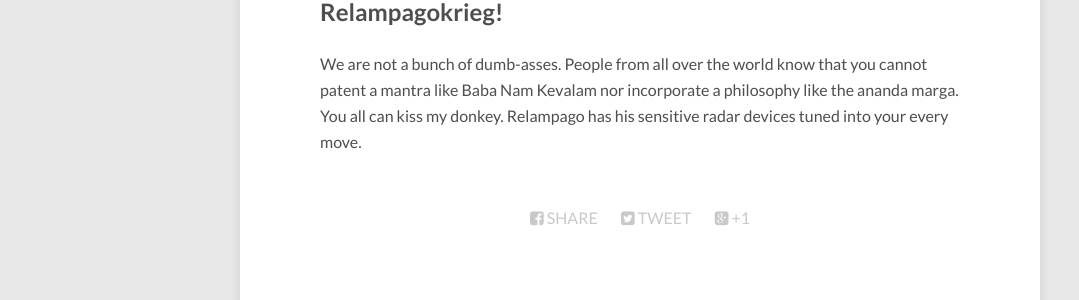
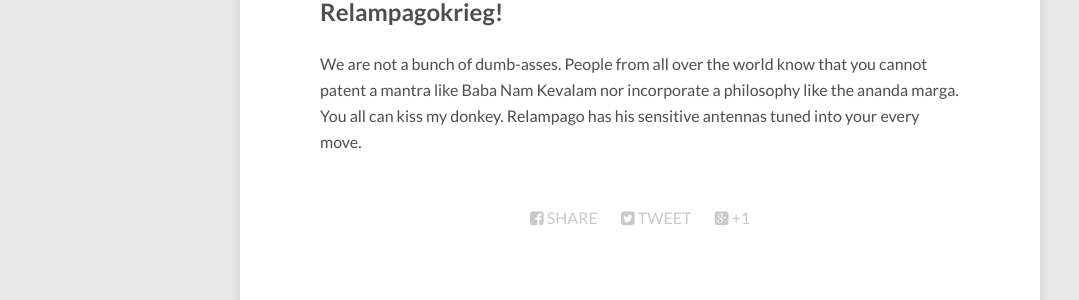
Before and after one commit to anandamurtiidiscursos/anandamurtiidiscursos.github.io, a Jekyll site: the page built from _posts/2015-09-12-ananda-marga-inc.md, in a window 1280 px wide. Shown: the part 512-812 px from the top of the page, without its empty margins (0-1079 px from the left). Built offline with Jekyll 4.4.1, drawn with Linux system fonts in a browser that asks for light colours; nearby versions of some CDN libraries; comment, search, counter and statistics services are not loaded.

Commit message:
Update 2015-09-12-ananda-marga-inc.md

```diff
--- a/_posts/2015-09-12-ananda-marga-inc.md
+++ b/_posts/2015-09-12-ananda-marga-inc.md
@@ -11,4 +11,4 @@ comments: true
 
 ## Relampagokrieg!
 
-We are not a bunch of dumb-asses.  People from all over the world know that you cannot patent a mantra like Baba Nam Kevalam nor incorporate a philosophy like the ananda marga.  You all can kiss my donkey.  Relampago has his sensitive radar devices tuned into your every move.
+We are not a bunch of dumb-asses.  People from all over the world know that you cannot patent a mantra like Baba Nam Kevalam nor incorporate a philosophy like the ananda marga.  You all can kiss my donkey.  Relampago has his sensitive antennas tuned into your every move.
```
